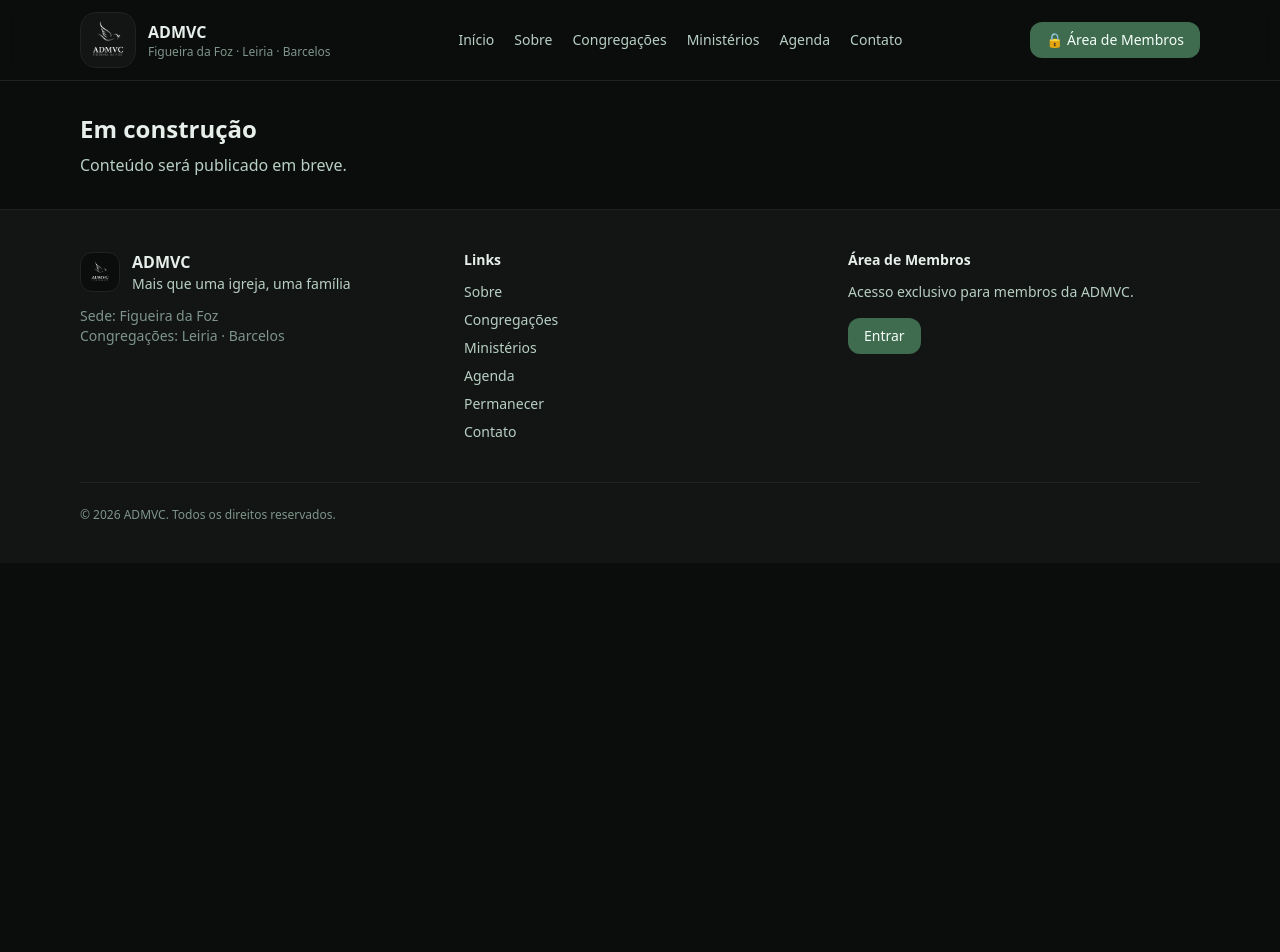
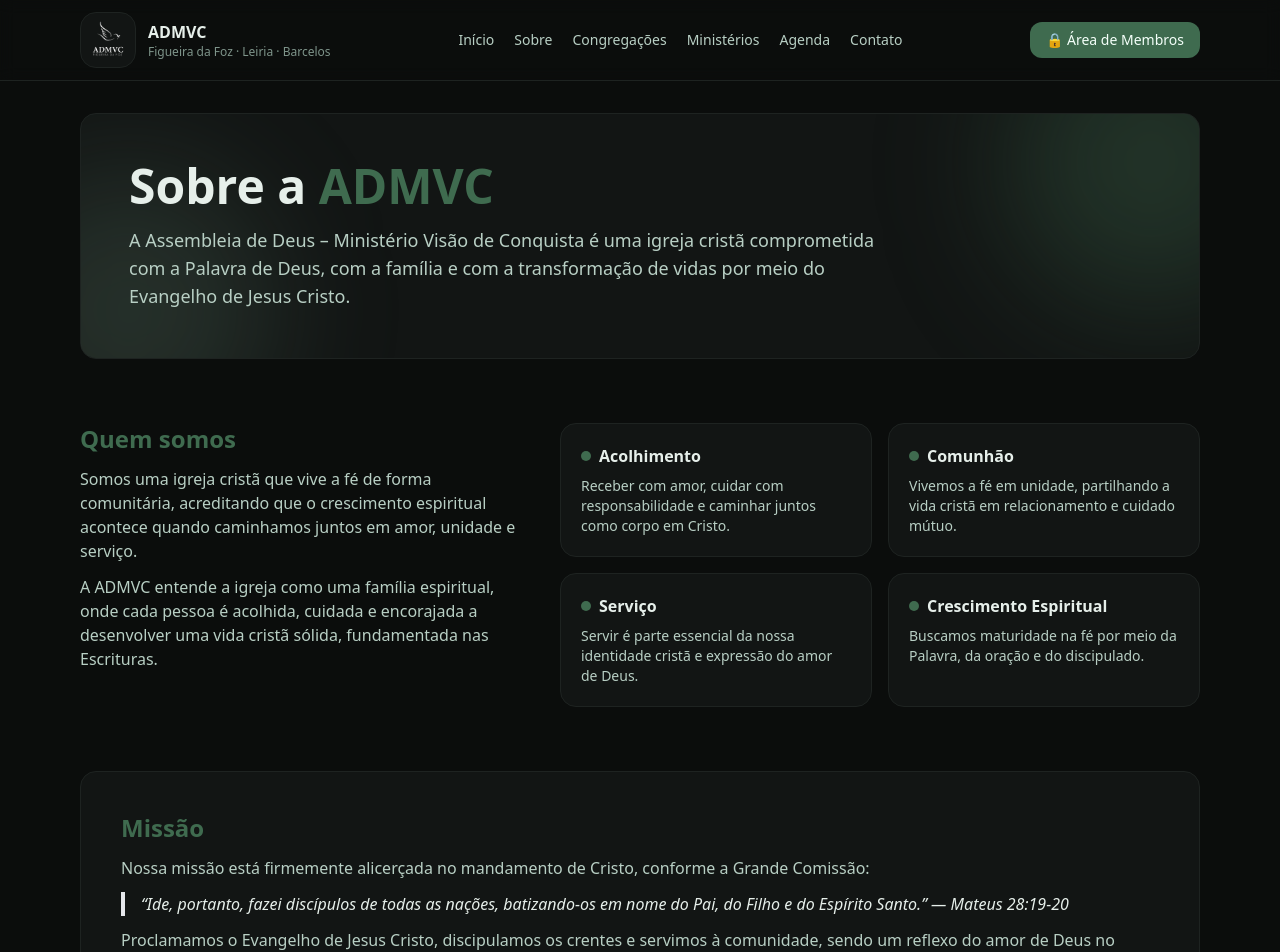
Before and after one commit to libertrendz/admvc-site, a Next.js app: page /sobre in a window 1280 px wide. Shown: the top 952 px of the page. Before the commit the page ends 800 px from the top, so only its background shows below. Built offline with nearby package versions, Linux system fonts and the light colour scheme.

Commit message:
Update page.tsx

```diff
--- a/app/sobre/page.tsx
+++ b/app/sobre/page.tsx
@@ -1,9 +1,180 @@
-// app/sobre/page.ts
-export default function Page() {
+// app/sobre/page.tsx
+import Link from "next/link";
+
+export default function SobrePage() {
   return (
-    <section className="space-y-2">
-      <h1 className="text-2xl font-semibold">Em construção</h1>
-      <p className="text-muted">Conteúdo será publicado em breve.</p>
-    </section>
+    <main className="space-y-16">
+      {/* HERO */}
+      <section className="relative overflow-hidden rounded-2xl border border-soft bg-bg2 p-6 md:p-12">
+        <div
+          aria-hidden
+          className="pointer-events-none absolute -top-24 -right-24 h-72 w-72 rounded-full blur-3xl"
+          style={{ background: "rgba(63,107,79,0.35)" }}
+        />
+        <div
+          aria-hidden
+          className="pointer-events-none absolute -bottom-24 -left-24 h-72 w-72 rounded-full blur-3xl"
+          style={{ background: "rgba(127,174,147,0.18)" }}
+        />
+
+        <div className="relative z-10 max-w-3xl space-y-4">
+          <h1 className="text-3xl md:text-5xl font-semibold text-fg">
+            Sobre a <span className="text-figueira">ADMVC</span>
+          </h1>
+
+          <p className="text-muted text-base md:text-lg">
+            A Assembleia de Deus – Ministério Visão de Conquista é uma igreja cristã
+            comprometida com a Palavra de Deus, com a família e com a transformação
+            de vidas por meio do Evangelho de Jesus Cristo.
+          </p>
+        </div>
+      </section>
+
+      {/* QUEM SOMOS */}
+      <section className="grid gap-8 md:grid-cols-12">
+        <div className="md:col-span-5 space-y-3">
+          <h2 className="text-xl md:text-2xl font-semibold text-figueira">
+            Quem somos
+          </h2>
+
+          <p className="text-muted">
+            Somos uma igreja cristã que vive a fé de forma comunitária, acreditando
+            que o crescimento espiritual acontece quando caminhamos juntos em amor,
+            unidade e serviço.
+          </p>
+
+          <p className="text-muted">
+            A ADMVC entende a igreja como uma família espiritual, onde cada pessoa é
+            acolhida, cuidada e encorajada a desenvolver uma vida cristã sólida,
+            fundamentada nas Escrituras.
+          </p>
+        </div>
+
+        <div className="md:col-span-7 grid gap-4 md:grid-cols-2">
+          <ValueCard
+            title="Acolhimento"
+            desc="Receber com amor, cuidar com responsabilidade e caminhar juntos como corpo em Cristo."
+          />
+          <ValueCard
+            title="Comunhão"
+            desc="Vivemos a fé em unidade, partilhando a vida cristã em relacionamento e cuidado mútuo."
+          />
+          <ValueCard
+            title="Serviço"
+            desc="Servir é parte essencial da nossa identidade cristã e expressão do amor de Deus."
+          />
+          <ValueCard
+            title="Crescimento Espiritual"
+            desc="Buscamos maturidade na fé por meio da Palavra, da oração e do discipulado."
+          />
+        </div>
+      </section>
+
+      {/* MISSÃO */}
+      <section className="rounded-2xl border border-soft bg-bg2 p-6 md:p-10 space-y-3">
+        <h2 className="text-xl md:text-2xl font-semibold text-figueira">
+          Missão
+        </h2>
+
+        <p className="text-muted">
+          Nossa missão está firmemente alicerçada no mandamento de Cristo,
+          conforme a Grande Comissão:
+        </p>
+
+        <blockquote className="border-l-4 pl-4 italic text-fg">
+          “Ide, portanto, fazei discípulos de todas as nações, batizando-os em nome
+          do Pai, do Filho e do Espírito Santo.” — Mateus 28:19-20
+        </blockquote>
+
+        <p className="text-muted">
+          Proclamamos o Evangelho de Jesus Cristo, discipulamos os crentes e servimos
+          à comunidade, sendo um reflexo do amor de Deus no mundo.
+        </p>
+      </section>
+
+      {/* VISÃO */}
+      <section className="rounded-2xl border border-soft bg-bg2 p-6 md:p-10 space-y-3">
+        <h2 className="text-xl md:text-2xl font-semibold text-figueira">
+          Visão
+        </h2>
+
+        <p className="text-muted">
+          Ser uma comunidade transformadora que impacta a cidade e o mundo,
+          levando as pessoas a uma vida de fé, esperança e amor em Cristo.
+        </p>
+
+        <p className="text-muted">
+          A consolidação, o discipulado e o envio caminham juntos, fortalecendo cada
+          membro para viver o Evangelho de forma prática e relevante.
+        </p>
+
+        <div className="pt-2 text-sm italic text-muted2">
+          “Onde não há visão, o povo perece.” — Provérbios 29:18a
+        </div>
+      </section>
+
+      {/* VALORES */}
+      <section className="space-y-6">
+        <h2 className="text-xl md:text-2xl font-semibold text-figueira">
+          Nossos Valores
+        </h2>
+
+        <div className="grid gap-4 md:grid-cols-2">
+          <ValueCard
+            title="Amor"
+            desc="O amor é o maior mandamento de Cristo e a base de tudo o que fazemos."
+          />
+          <ValueCard
+            title="Fé"
+            desc="Vivemos pela fé em Jesus Cristo, confiando nas promessas de Deus."
+          />
+          <ValueCard
+            title="Serviço"
+            desc="Seguimos o exemplo de Cristo, servindo com humildade e excelência."
+          />
+          <ValueCard
+            title="Unidade"
+            desc="Somos um só corpo em Cristo, respeitando e valorizando a diversidade."
+          />
+          <ValueCard
+            title="Santidade"
+            desc="Buscamos viver segundo os princípios bíblicos, refletindo o caráter de Cristo."
+          />
+        </div>
+      </section>
+
+      {/* ENCERRAMENTO */}
+      <section className="rounded-2xl border border-soft bg-bg2 p-6 md:p-10 space-y-4">
+        <p className="text-muted text-base md:text-lg">
+          Mais do que uma instituição, a ADMVC é uma família espiritual que caminha
+          junta, servindo a Deus e às pessoas com amor, fé e compromisso.
+        </p>
+
+        <div className="flex flex-wrap gap-3">
+          <Link href="/congregacoes" className="btn btn-primary">
+            Conheça nossas congregações
+          </Link>
+
+          <Link href="/permanecer" className="btn btn-ghost">
+            Tornar-se membro
+          </Link>
+        </div>
+      </section>
+    </main>
   );
 }
+
+function ValueCard({ title, desc }: { title: string; desc: string }) {
+  return (
+    <div className="rounded-2xl border border-soft bg-bg2 p-5">
+      <div className="flex items-center gap-2">
+        <span
+          className="h-2.5 w-2.5 rounded-full"
+          style={{ backgroundColor: "var(--g-figueira)" }}
+        />
+        <h3 className="font-semibold text-fg">{title}</h3>
+      </div>
+      <p className="mt-2 text-sm text-muted">{desc}</p>
+    </div>
+  );
+}
```
